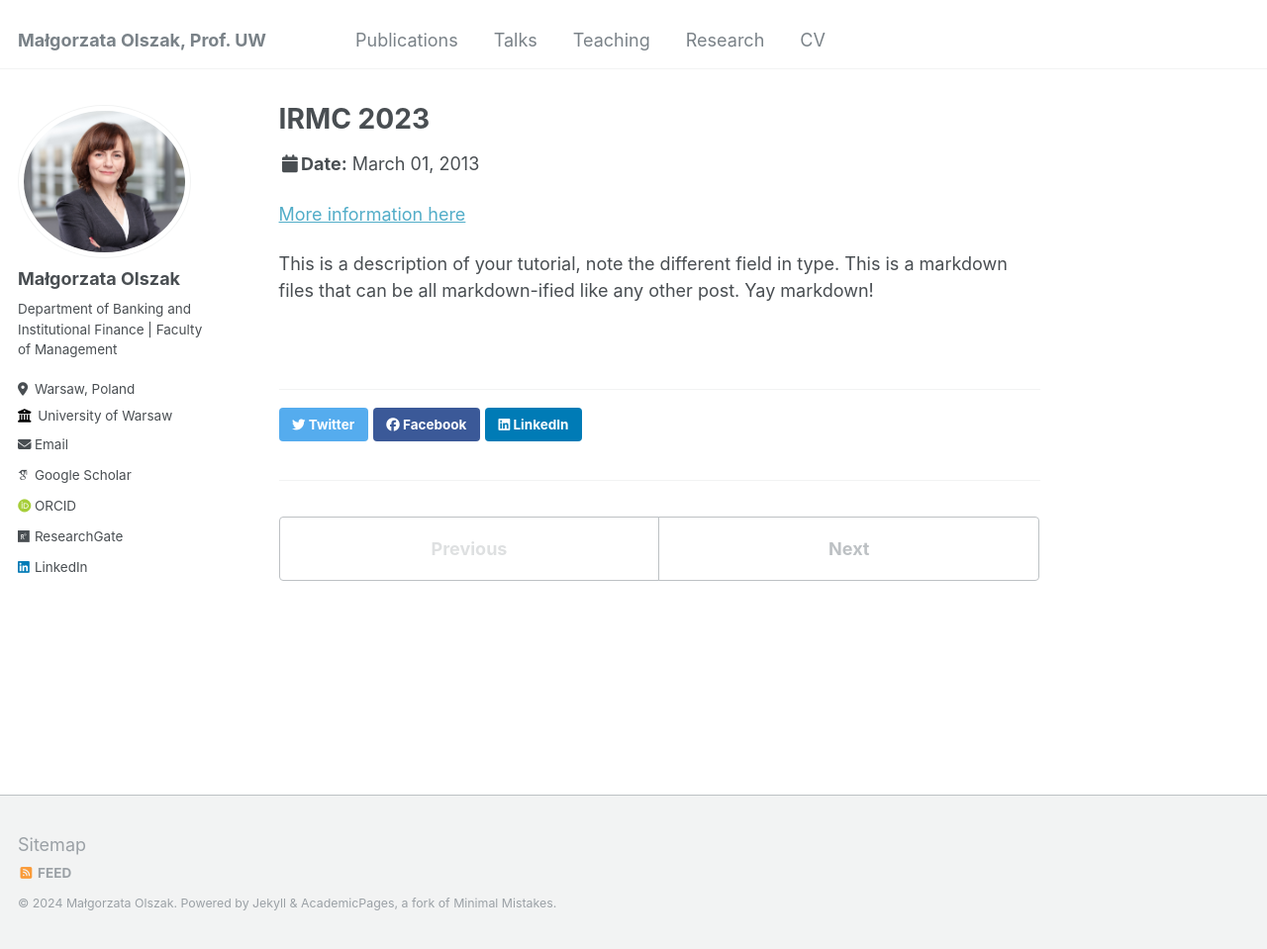
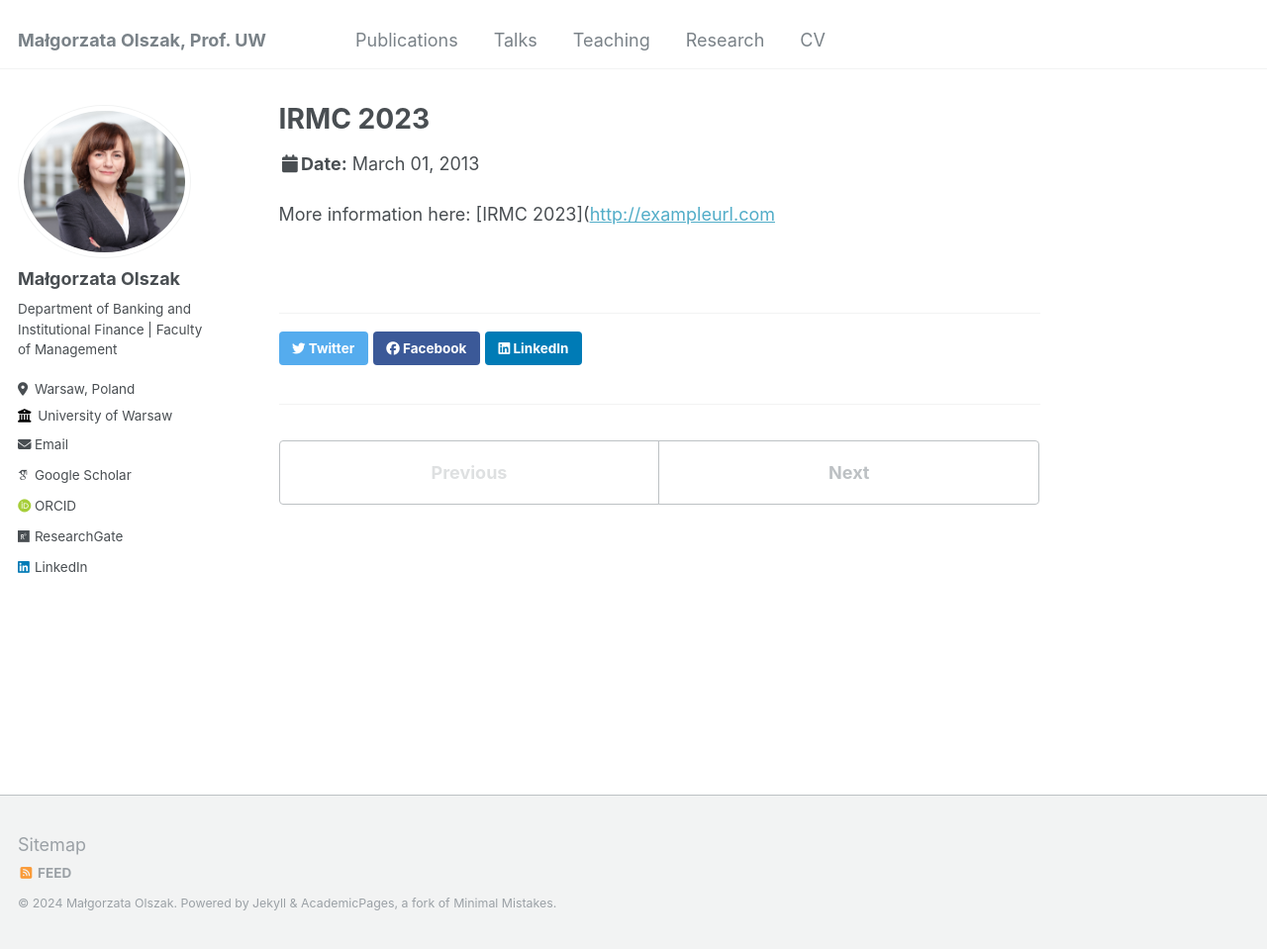
Before and after one commit to ma-olszak/ma-olszak.github.io, a Jekyll site: the page built from _talks/2013-03-01-tutorial-1.md, in a window 1280 px wide and 959 px high. Shown: the whole window at 99% size. Built offline with Jekyll 4.4.1, drawn with Linux system fonts in a browser that asks for light colours; some web fonts are replaced.

Commit message:
Update 2013-03-01-tutorial-1.md

```diff
--- a/_talks/2013-03-01-tutorial-1.md
+++ b/_talks/2013-03-01-tutorial-1.md
@@ -3,12 +3,9 @@ title: "IRMC 2023"
 collection: talks
 type: "International Risk Management Conference 16th Edition "
 permalink: /talks/2013-03-01-tutorial-1
-venue: "Conference presentation: Determinants of income-smoothing during COVID-19 in European Economic Area banks![obraz](https://github.com/ma-olszak/ma-olszak.github.io/assets/174454888/c0cd7158-2b44-4098-9526-d26d0ec13408)
-"
+venue: "Conference presentation: Determinants of income-smoothing during COVID-19 in European Economic Area banks"
 date: 2013-03-01
 location: "Florence, Italy"
 ---
 
-[More information here](http://exampleurl.com)
-
-This is a description of your tutorial, note the different field in type. This is a markdown files that can be all markdown-ified like any other post. Yay markdown!
+More information here: [IRMC 2023]([http://exampleurl.com](https://www.therisksociety.com/keynotes-featured-speakers-irmc2023-florence-italy/)
```
